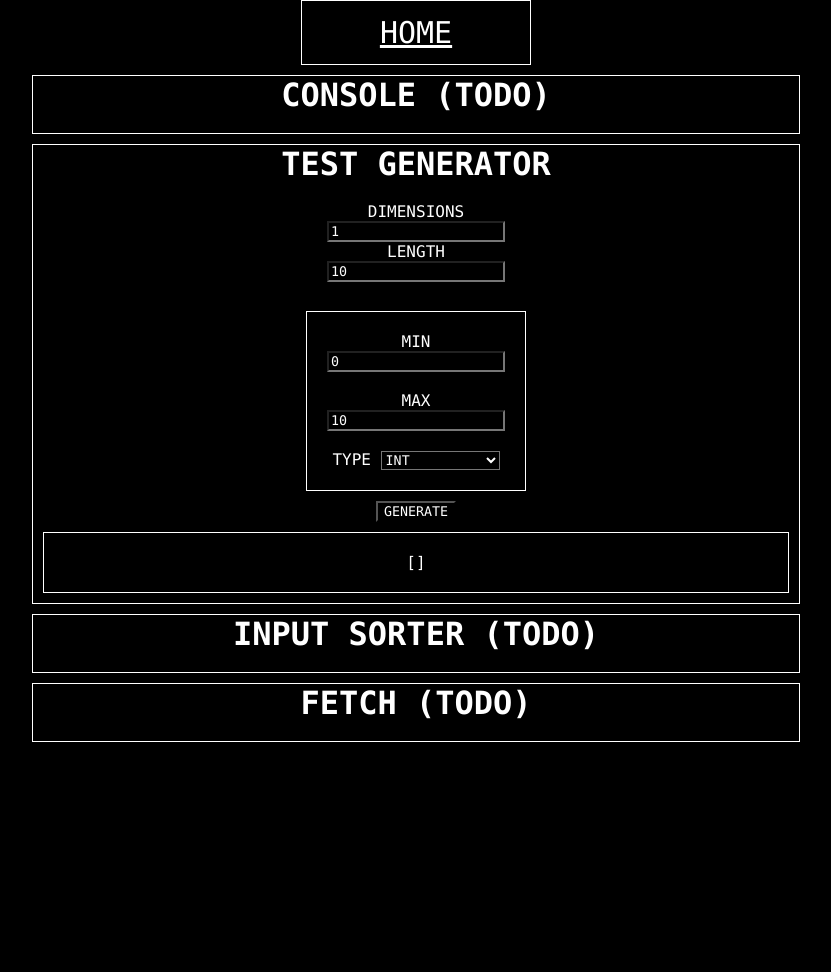
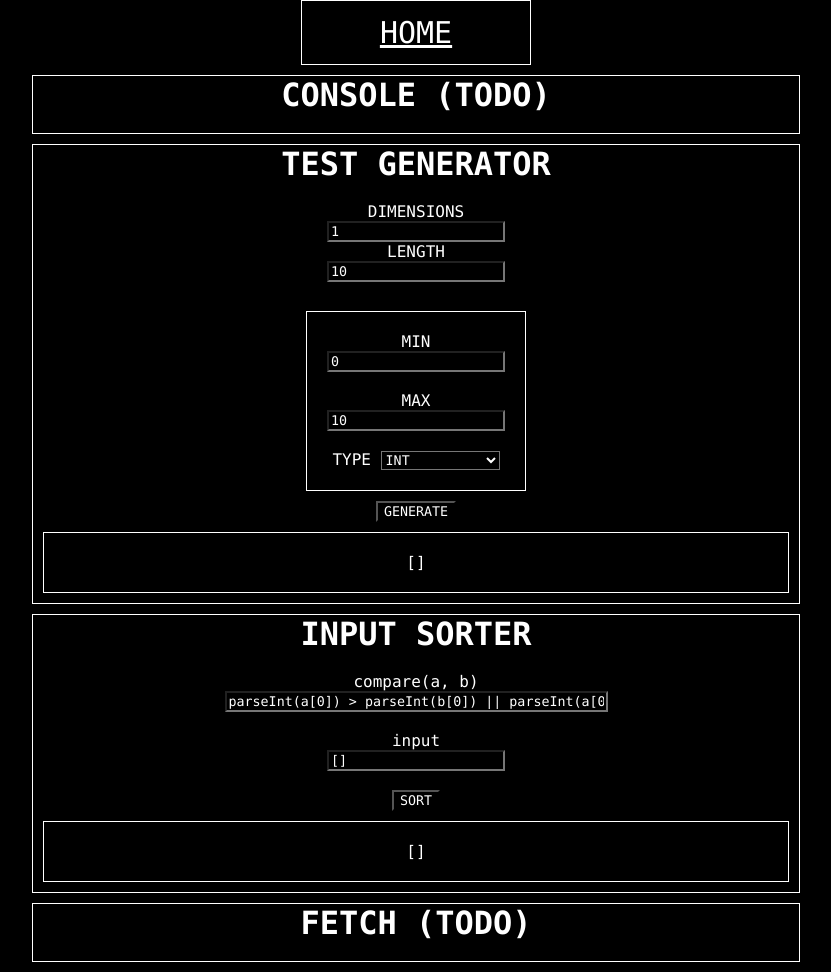
Before and after one commit to ChrisStewart132/Website, a plain HTML site: page tools.html in a window 1280 px wide. Shown: the whole page, without its empty margins (224-1055 px from the left). Before the commit the page ends 800 px from the top, so only its background shows below. Drawn offline with Linux system fonts and the light colour scheme.

Commit message:
first iteration of input sorting, note the input elements are string so require parsing in compare function

```diff
--- a/tools.html
+++ b/tools.html
@@ -9,7 +9,7 @@
                 border: 1px solid white;
                 padding: 20px;
             }
-            input:hover {
+            input:hover, select:hover {
                 background-color: white;
                 color: black;
             }
@@ -42,13 +42,14 @@
                     <input type="number" id="testDimensions" value="1" min="1" onclick="updateDimensions(this)"><br>
                     LENGTH<br>
                     <input type="number" id="testLength" value="10" min="1"><br><br>
+                    <!-- constraints e.g. push if x != 3, or xi > xi-1 etc -->
                 </div>
                 <div class="dimensions">
                     <div class="dimension">
                         MIN<br>
-                        <input type="text" value="0"><br><br>
+                        <input type="number" value="0"><br><br>
                         MAX<br>
-                        <input type="text" value="10"><br><br>
+                        <input type="number" value="10"><br><br>
                         TYPE
                         <select name="type">
                             <option value="int">INT</option>
@@ -70,7 +71,11 @@
                 </div>
             </div>
             <div>
-                <h1>INPUT SORTER (TODO)</h1><br>
+                <h1>INPUT SORTER</h1><br>
+                compare(a, b)<br><input style="width:50%; text-align: center;" type="text" value="parseInt(a[0]) > parseInt(b[0]) || parseInt(a[0]) == parseInt(b[0]) && a[1].length > b[1].length" id="sortCompare" title="e.g. a>b or parseInt(a)>parseInt(b) or a[0] > b[0] or a.length < b.length etc"><br><br>
+                input<br><input type="text" value="[]" id="sortInput"><br><br>
+                <input type="submit" value="SORT" onclick="sort()"><br>
+                <p class="wrap" id="sortResult">[]</p>
                 <!--
                     sort array
                     sort sub arrays
@@ -90,6 +95,44 @@
             </div>
         </main>
         <script>
+            // input sorter
+            function sort(){
+                let input = document.getElementById("sortInput").value.slice(1,-1);// slice first and last brackets
+                //input = input.replace(" ", "")// remove all spaces
+                //console.log("input:" + input)
+                const sortCompare = document.getElementById("sortCompare").value;
+                //console.log("compare: return " + sortCompare);
+
+                if(input[0] === "["){// converting matrix string to js matrix/2d arr
+                    var arr = []
+                    input.split("],").forEach((row) => {
+                        row = row.replace("[", "");
+                        row = row.replace("]", "");
+                        arr.push(row.split(","))
+                    })
+                }else{
+                    var arr = input.split(",")// convert comma seperated string into an arr
+                }
+                //console.log(arr)
+                const sortedArr = arr.sort((a, b) => {return eval(sortCompare)})
+                //console.log(sortedArr)
+                const p = document.getElementById("sortResult");
+                if(typeof(arr[0]) == "object"){
+                    //console.log("matrix")
+                    let output = ""
+                    sortedArr.forEach((row) => {
+
+                        output += "[" + row + "],";
+                    })
+                    p.textContent = "[" + output.slice(0,-1) + "]";
+                }else{
+                    //console.log("arr")
+                    p.textContent = "[" + sortedArr + "]";
+                }
+            }
+
+
+            // test generator
             updateDimensions(document.getElementById("testDimensions"))
             function updateDimensions(input){
                 const container = document.querySelector(".dimensions")
```
